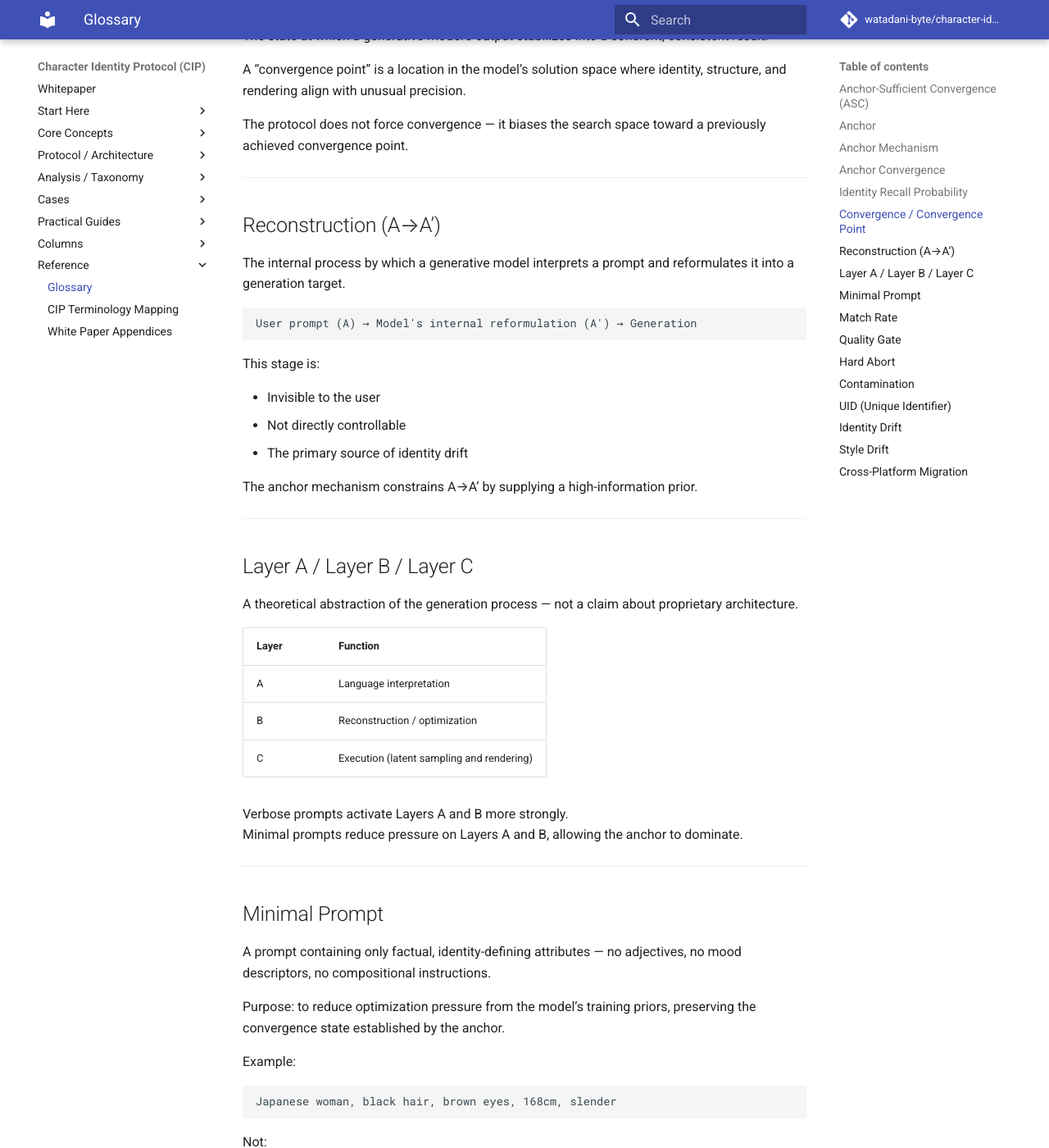
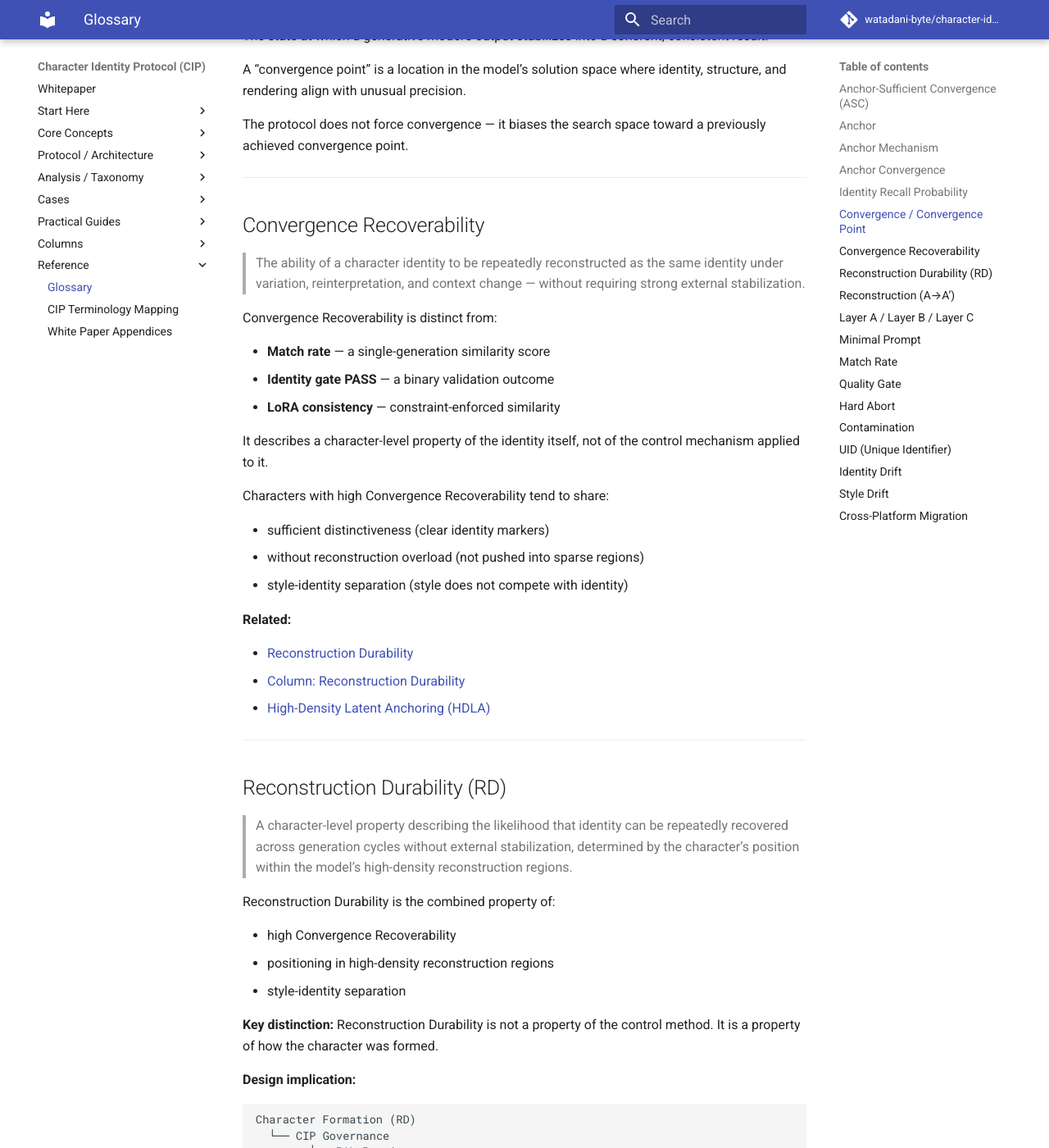
Before and after one commit to watadani-byte/character-identity-protocol, an MkDocs documentation site: the page built from docs/glossary.md, in a window 1280 px wide and 1400 px high, scrolled down 2340 px. Shown: the whole window at 82% size. Built offline with MkDocs 1.6.1 and Material for MkDocs 9.7.7, drawn with Linux system fonts in a browser that asks for light colours; comment, search, counter and statistics services are not loaded; some of the changed text lies outside the part shown.

Commit message:
glossary.md を更新

````diff
--- a/docs/glossary.md
+++ b/docs/glossary.md
@@ -87,6 +87,75 @@ The state at which a generative model’s output stabilizes into a coherent, con
 A “convergence point” is a location in the model’s solution space where identity, structure, and rendering align with unusual precision.
 
 The protocol does not force convergence — it biases the search space toward a previously achieved convergence point.
+
+-----
+
+## Convergence Recoverability
+
+> The ability of a character identity to be repeatedly
+> reconstructed as the same identity under variation,
+> reinterpretation, and context change — without requiring
+> strong external stabilization.
+
+Convergence Recoverability is distinct from:
+
+- **Match rate** — a single-generation similarity score
+- **Identity gate PASS** — a binary validation outcome
+- **LoRA consistency** — constraint-enforced similarity
+
+It describes a character-level property of the identity itself,
+not of the control mechanism applied to it.
+
+Characters with high Convergence Recoverability tend to share:
+
+- sufficient distinctiveness (clear identity markers)
+- without reconstruction overload (not pushed into sparse regions)
+- style-identity separation (style does not compete with identity)
+
+**Related:**
+
+- [Reconstruction Durability](glossary.md#reconstruction-durability-rd)
+- [Column: Reconstruction Durability](column_reconstruction_durability.md)
+- [High-Density Latent Anchoring (HDLA)](whitepaper_v1.md)
+
+-----
+
+## Reconstruction Durability (RD)
+
+> A character-level property describing the likelihood that
+> identity can be repeatedly recovered across generation cycles
+> without external stabilization, determined by the character’s
+> position within the model’s high-density reconstruction regions.
+
+Reconstruction Durability is the combined property of:
+
+- high Convergence Recoverability
+- positioning in high-density reconstruction regions
+- style-identity separation
+
+**Key distinction:**
+Reconstruction Durability is not a property of the control method.
+It is a property of how the character was formed.
+
+**Design implication:**
+
+```
+Character Formation (RD)
+  └── CIP Governance
+        └── PAL Persistence
+              └── ASC Conditions
+```
+
+A character designed for high Reconstruction Durability
+requires less governance overhead, produces more stable anchors,
+and exhibits higher Convergence Recoverability across
+platforms and model versions.
+
+**Related:**
+
+- [Convergence Recoverability](glossary.md#convergence-recoverability)
+- [Column: Reconstruction Durability](column_reconstruction_durability.md)
+- [Anchor-Sufficient Convergence (ASC)](glossary.md#anchor-sufficient-convergence-asc)
 
 -----
 
````
